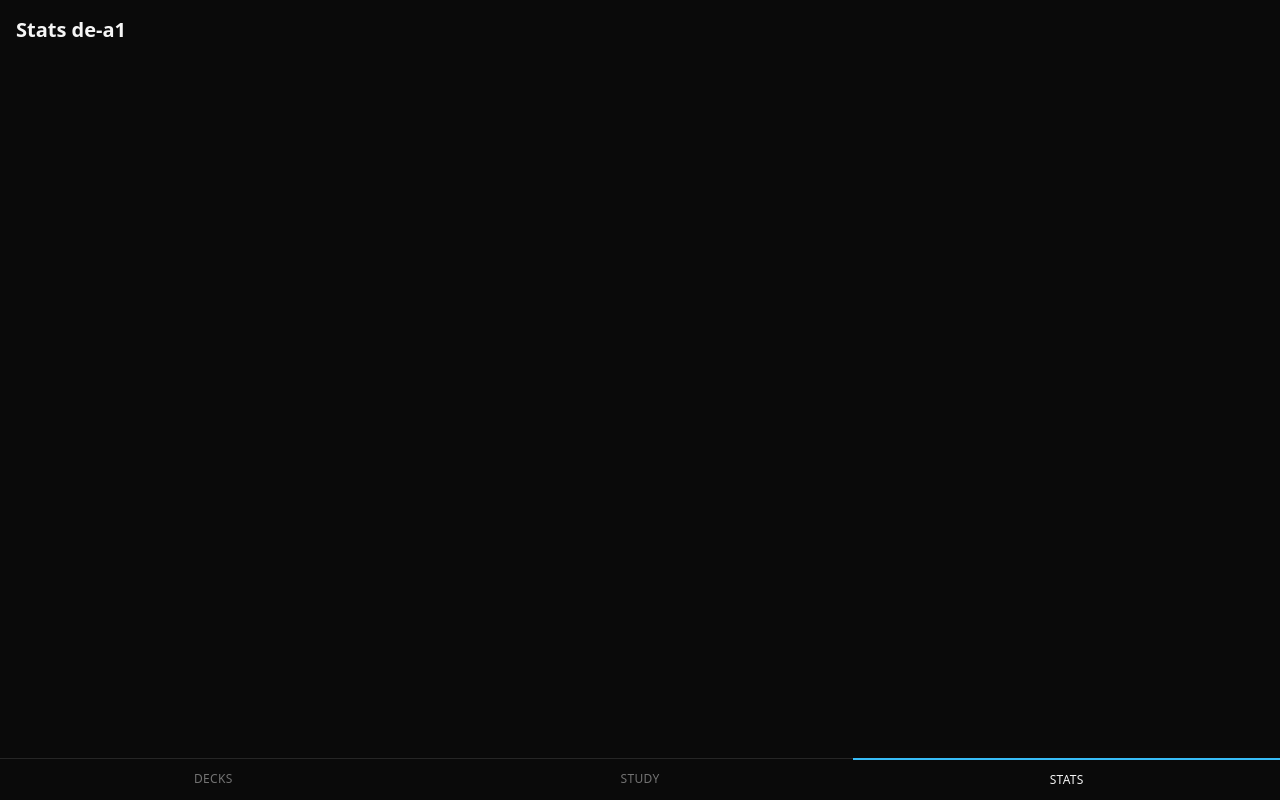
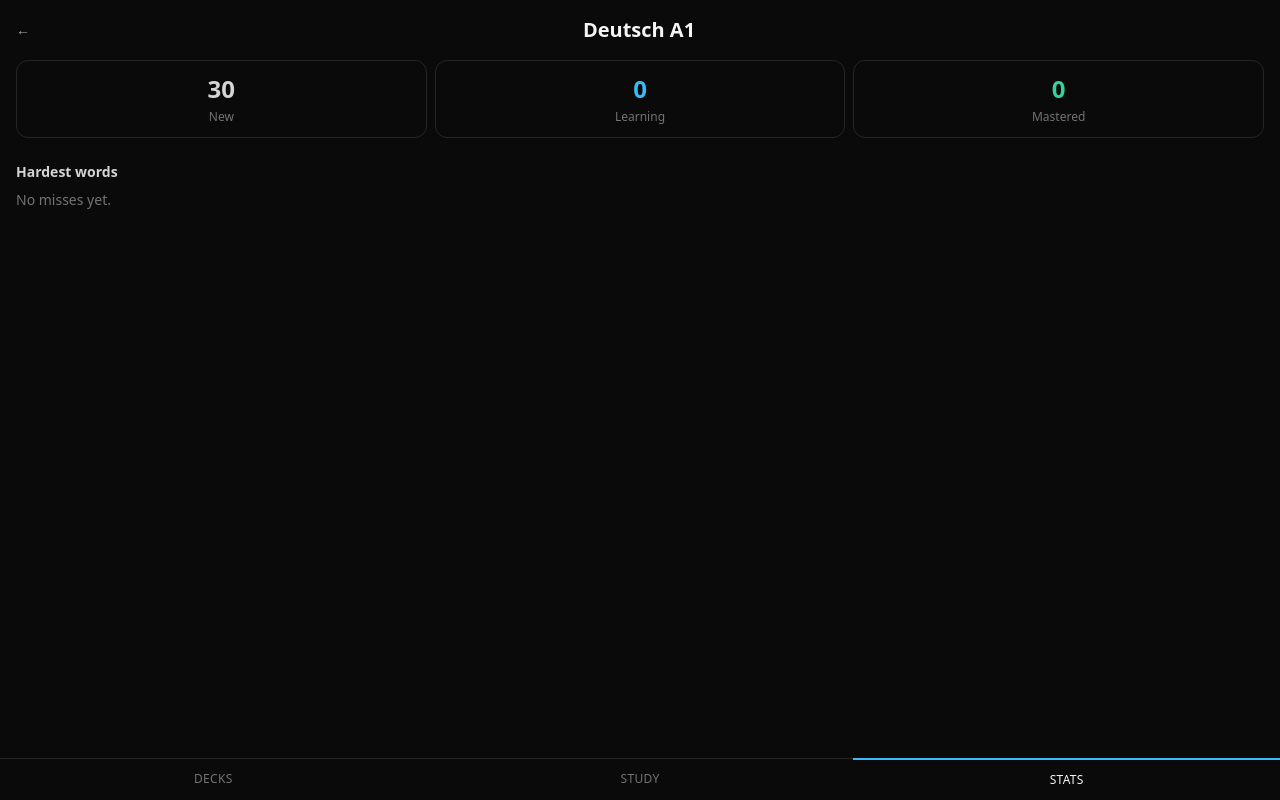
Before and after one commit to dmgening/flashcard-pwa, a React (Vite) app: page /stats/de-a1 in a window 1280 px wide. Built offline with nearby package versions, Linux system fonts and the light colour scheme.

Commit message:
feat: stats tab

```diff
--- a/src/routes/stats.tsx
+++ b/src/routes/stats.tsx
@@ -1,5 +1,74 @@
-import { useParams } from "react-router-dom";
+import { useEffect, useState } from "react";
+import { useParams, Link } from "react-router-dom";
+import { loadDeck } from "@/lib/deck-loader";
+import type { DeckId } from "@/lib/deck-loader";
+import type { Deck } from "@/lib/schema";
+import { getStatsForDeck, bucket, hardestWords } from "@/db/stats";
+import type { StatRow } from "@/db/dexie";
+
 export function StatsRoute() {
-  const { deckId } = useParams();
-  return <div className="p-4"><h2 className="text-xl font-semibold">Stats {deckId}</h2></div>;
+  const { deckId } = useParams<{ deckId: string }>();
+  const [deck, setDeck] = useState<Deck | null>(null);
+  const [stats, setStats] = useState<StatRow[]>([]);
+  const [hardest, setHardest] = useState<StatRow[]>([]);
+
+  useEffect(() => {
+    if (!deckId) return;
+    (async () => {
+      const d = await loadDeck(deckId as DeckId);
+      setDeck(d);
+      const rows = await getStatsForDeck(deckId);
+      setStats(rows);
+      setHardest(await hardestWords(deckId, 20));
+    })();
+  }, [deckId]);
+
+  if (!deck) return <div className="p-4 text-neutral-500">Loading…</div>;
+
+  const seenIds = new Set(stats.map((s) => s.wordId));
+  const newCount = deck.words.length - seenIds.size + stats.filter((s) => bucket(s) === "new").length;
+  const learningCount = stats.filter((s) => bucket(s) === "learning").length;
+  const masteredCount = stats.filter((s) => bucket(s) === "mastered").length;
+
+  const wordById = new Map(deck.words.map((w) => [w.id, w]));
+
+  return (
+    <div className="p-4">
+      <header className="flex items-center justify-between mb-4">
+        <Link to="/decks" className="text-neutral-400 text-sm">←</Link>
+        <h2 className="text-xl font-semibold">{deck.name}</h2>
+        <span className="w-4" />
+      </header>
+
+      <div className="grid grid-cols-3 gap-2 mb-6">
+        <Bucket label="New" value={newCount} color="text-neutral-300" />
+        <Bucket label="Learning" value={learningCount} color="text-sky-400" />
+        <Bucket label="Mastered" value={masteredCount} color="text-emerald-400" />
+      </div>
+
+      <h3 className="text-sm font-semibold text-neutral-300 mb-2">Hardest words</h3>
+      {hardest.length === 0 && <div className="text-sm text-neutral-500">No misses yet.</div>}
+      <ul className="space-y-1">
+        {hardest.map((s) => {
+          const w = wordById.get(s.wordId);
+          const misses = s.attempts - s.successes;
+          return (
+            <li key={s.wordId} className="flex justify-between rounded-lg border border-neutral-800 px-3 py-2 text-sm">
+              <span>{w?.lemma ?? s.wordId}</span>
+              <span className="text-rose-300">×{misses}</span>
+            </li>
+          );
+        })}
+      </ul>
+    </div>
+  );
 }
+
+function Bucket({ label, value, color }: { label: string; value: number; color: string }) {
+  return (
+    <div className="rounded-xl border border-neutral-800 p-3 text-center">
+      <div className={`text-2xl font-bold ${color}`}>{value}</div>
+      <div className="text-xs text-neutral-500 mt-1">{label}</div>
+    </div>
+  );
+}
```
